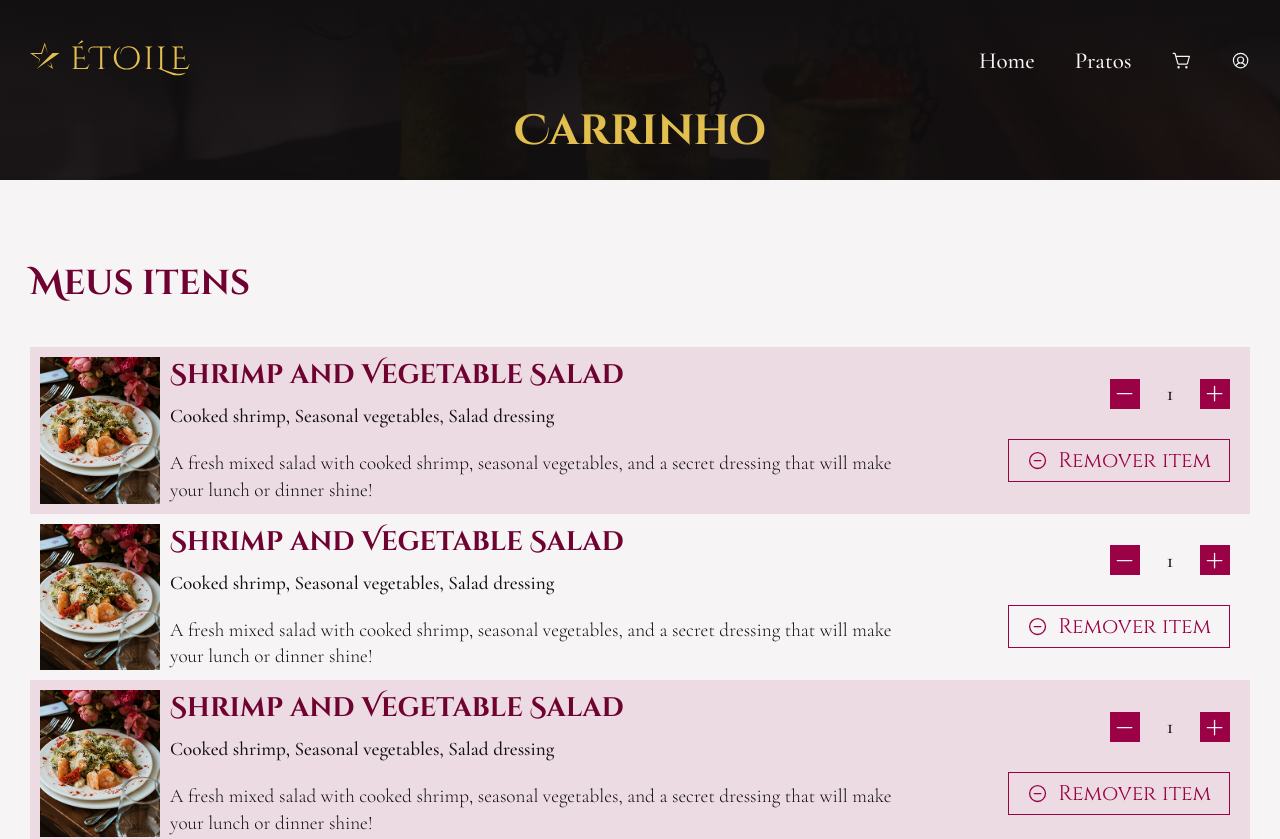
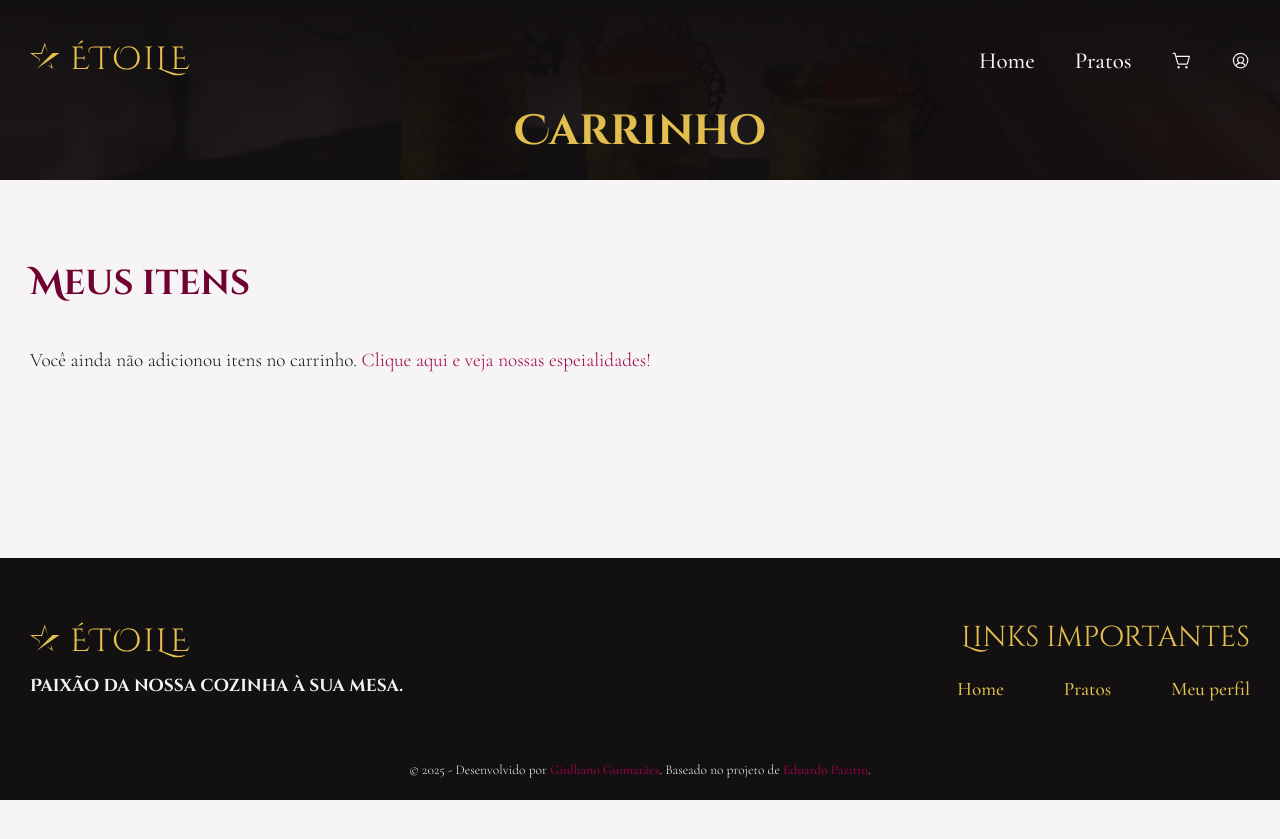
Before and after one commit to giullianoth/Etoile-React, a React (Vite) app: page /carrinho in a window 1280 px wide. Shown: the top 839 px of the page. After the commit the page ends 800 px from the top, so only its background shows below. Built offline with nearby package versions, Linux system fonts and the light colour scheme.

Commit message:
página de carrinho - funcionalidades

```diff
--- a/src/components/pages/cart/CartItem/CartItem.module.css
+++ b/src/components/pages/cart/CartItem/CartItem.module.css
@@ -94,8 +94,12 @@
         flex-basis: calc(100% - 120px - 20px);
     }
 
-    .cartItem__actions, .cartItem__quantity, .cartItem__remove {
+    .cartItem__actions, .cartItem__remove {
         flex-basis: unset;
+    }
+
+    .cartItem__quantity {
+        flex-basis: 160px;
     }
 
     .cartItem__quantity button {
--- a/src/components/pages/cart/CartItem/index.tsx
+++ b/src/components/pages/cart/CartItem/index.tsx
@@ -1,35 +1,78 @@
-import { useState } from "react"
+import { useEffect, useState } from "react"
 import styles from "./CartItem.module.css"
 import { PiMinus, PiMinusCircle, PiPlus } from "react-icons/pi"
+import type { ICartItem } from "../../../../interfaces/cart-item"
+import { plates } from "../../../../data/plates"
+import { useAppContext } from "../../../../context/context"
+import Modal from "react-modal"
+import RemoveCartItem from "../Confirm/RemoveCartItem"
 
 type Props = {
     className?: string
+    cartItem: ICartItem
 }
 
-const CartItem = ({ className }: Props) => {
+const CartItem = ({ className, cartItem }: Props) => {
+    const [modalIsOpen, setModalIsOpen] = useState<boolean>(false)
     const [quantity, setQuantity] = useState<number>(1)
+    const plate = plates.find(plate => plate.id === cartItem.plateId)
+    const { updateQuantity, removeFromCart } = useAppContext().cart
+
+    useEffect(() => {
+        if (cartItem) {
+            setQuantity(cartItem.quantity)
+        }
+    }, [cartItem])
+
+    const handleUpdateQuantity = (mode: "minus" | "plus") => {
+        if (mode === "minus") {
+            const newQuantity = quantity > 1 ? quantity - 1 : quantity
+            updateQuantity(cartItem, newQuantity)
+            setQuantity(newQuantity)
+        }
+
+        if (mode === "plus") {
+            const newQuantity = quantity + 1
+            updateQuantity(cartItem, newQuantity)
+            setQuantity(newQuantity)
+        }
+    }
+
+    const handleRemoveItem = () => {
+        removeFromCart(cartItem)
+        setModalIsOpen(false)
+    }
 
     return (
+        <>
             <article className={styles.cartItem + (className ? ` ${className}` : "")}>
                 <div className={styles.cartItem__image}>
-                <img src="/images/presentation-image-1.jpg" alt="Shrimp and Vegetable Salad" />
+                    <img src={plate?.image ? `/images/plates/${plate.image}` : "/images/no-image.jpg"} alt={plate?.name} />
                 </div>
 
                 <div className={styles.cartItem__info}>
                     <div className={styles.cartItem__text}>
                         <header className={styles.cartItem__name}>
-                        <h3>Shrimp and Vegetable Salad</h3>
+                            <h3>{plate?.name}</h3>
                         </header>
 
-                    <p className={styles.cartItem__ingredients}>Cooked shrimp, Seasonal vegetables, Salad dressing</p>
-                    <p>A fresh mixed salad with cooked shrimp, seasonal vegetables, and a secret dressing that will make your lunch or dinner shine!</p>
+                        <p className={styles.cartItem__ingredients}>
+                            {plate?.ingredients.map((ingredient, index) => (
+                                <span key={`ingredient-${index + 1}`}>
+                                    {ingredient}
+                                    {index + 1 < plate.ingredients.length && <>, </>}
+                                </span>
+                            ))}
+                        </p>
+
+                        <p>{plate?.description}</p>
                     </div>
 
                     <div className={styles.cartItem__actions}>
                         <div className={styles.cartItem__quantity}>
                             <button
                                 className="button primary"
-                            onClick={() => setQuantity(quantity === 1 ? quantity : quantity - 1)}>
+                                onClick={() => handleUpdateQuantity("minus")}>
                                 <PiMinus />
                             </button>
 
@@ -37,18 +80,32 @@ const CartItem = ({ className }: Props) => {
 
                             <button
                                 className="button primary"
-                            onClick={() => setQuantity(quantity + 1)}>
+                                onClick={() => handleUpdateQuantity("plus")}>
                                 <PiPlus />
                             </button>
                         </div>
 
-                    <button className={`button primary outline ${styles.cartItem__remove}`}>
+                        <button
+                            className={`button primary outline ${styles.cartItem__remove}`}
+                            onClick={() => setModalIsOpen(true)}>
                             <PiMinusCircle />
                             Remover item
                         </button>
                     </div>
                 </div>
             </article>
+
+            <Modal
+                isOpen={modalIsOpen}
+                onRequestClose={() => setModalIsOpen(false)}
+                closeTimeoutMS={300}
+                className="modal"
+                overlayClassName="modal-overlay">
+                <RemoveCartItem
+                    onCancel={() => setModalIsOpen(false)}
+                    onConfirm={handleRemoveItem} />
+            </Modal>
+        </>
     )
 }
 
--- a/src/components/pages/cart/CartList/index.tsx
+++ b/src/components/pages/cart/CartList/index.tsx
@@ -1,14 +1,16 @@
-// import { Link } from "react-router-dom"
+import { Link } from "react-router-dom"
 import Container from "../../../Container"
 import styles from "./CartList.module.css"
 import CartItem from "../CartItem"
 import { PiCheck } from "react-icons/pi"
 import { useState } from "react"
 import Modal from "react-modal"
-import Confirm from "../Confirm"
+import Confirm from "../Confirm/Confirm"
+import { useAppContext } from "../../../../context/context"
 
 const CartList = () => {
     const [modalIsOpen, setModalIsOpen] = useState<boolean>(false)
+    const { cart } = useAppContext().cart
 
     return (
         <>
@@ -18,16 +20,16 @@ const CartList = () => {
                         <h2>Meus itens</h2>
                     </header>
 
-                    {/* <p className={styles.cart__empty}>
-                        Você ainda não adicionou itens no carrinho.&nbsp;
-                        <Link to="/pratos">Clique aqui e veja nossas espeialidades!</Link>
-                    </p> */}
-
                     <div>
+                        {cart && cart.length
+                            ? <>
                                 <div className={styles.cart__list}>
-                            <CartItem className={styles.cart__item} />
-                            <CartItem className={styles.cart__item} />
-                            <CartItem className={styles.cart__item} />
+                                    {cart.map((item, index) => (
+                                        <CartItem
+                                            key={`cart-item-${index + 1}`}
+                                            className={styles.cart__item}
+                                            cartItem={item} />
+                                    ))}
                                 </div>
 
                                 <div className={styles.cart__action}>
@@ -38,6 +40,12 @@ const CartList = () => {
                                         Confirmar pedido
                                     </button>
                                 </div>
+                            </>
+
+                            : <p className={styles.cart__empty}>
+                                Você ainda não adicionou itens no carrinho.&nbsp;
+                                <Link to="/pratos">Clique aqui e veja nossas espeialidades!</Link>
+                            </p>}
                     </div>
                 </Container>
             </section>
@@ -50,6 +58,8 @@ const CartList = () => {
                 overlayClassName="modal-overlay">
                 <Confirm onCancel={() => setModalIsOpen(false)} />
             </Modal>
+
+
         </>
     )
 }
--- a/src/components/pages/cart/Confirm/index.tsx
+++ b/src/components/pages/cart/Confirm/Confirm.tsx
@@ -1,16 +1,37 @@
-import { useState, type FormEvent, type MouseEventHandler } from "react"
+import { useState, type FormEvent } from "react"
 import styles from "./Confirm.module.css"
+import { useAppContext } from "../../../../context/context"
+import type { IOrder, IOrderItem } from "../../../../interfaces/order"
+import { users } from "../../../../data/users"
 
 type Props = {
-    onCancel?: MouseEventHandler
+    onCancel: () => void
 }
 
 const Confirm = ({ onCancel }: Props) => {
     const [pickupTime, setPickupTime] = useState<string>("")
+    const { cart } = useAppContext().cart
+    const user = users[0]
 
     const handleSubmit = (event: FormEvent) => {
         event.preventDefault()
-        console.log({ pickupTime })
+
+        const order: IOrder = {
+            id: 1,
+            userId: user.id,
+            pickupTime,
+            pickupStatus: "Pendente"
+        }
+
+        const orderItems: IOrderItem[] = cart.map((item, index) => ({
+            id: index + 1,
+            plateId: item.plateId,
+            orderId: order.id,
+            quantity: item.quantity
+        }))
+
+        console.log(order, ...orderItems)
+        onCancel()
     }
 
     return (
@@ -20,7 +41,7 @@ const Confirm = ({ onCancel }: Props) => {
             </header>
 
             <p className={styles.confirm__text}>
-                Confirme seu pedido para a seguinte data: <strong>18/02/2025</strong>. Qual horário você virá buscar seu pedido?
+                Confirme seu pedido para a seguinte data: <strong>18/02/2025</strong>. Qual horário você virá para a refeição?
             </p>
 
             <form className={styles.confirm__form} onSubmit={handleSubmit}>
--- /dev/null
+++ b/src/components/pages/cart/Confirm/RemoveCartItem.tsx
@@ -0,0 +1,29 @@
+import type { MouseEventHandler } from "react"
+import styles from "./Confirm.module.css"
+
+type Props = {
+    onConfirm?: MouseEventHandler
+    onCancel?: MouseEventHandler
+}
+
+const RemoveCartItem = ({ onCancel, onConfirm }: Props) => {
+    return (
+        <section className={styles.confirm}>
+            <header className={`section-heading ${styles.confirm__titleRemove}`}>
+                <h2>Remover item?</h2>
+            </header>
+
+            <div className={styles.confirm__actions}>
+                <button
+                    className="button primary outline"
+                    onClick={onCancel}>Não</button>
+
+                <button
+                    className="button primary"
+                    onClick={onConfirm}>Sim</button>
+            </div>
+        </section>
+    )
+}
+
+export default RemoveCartItem
--- a/src/hooks/useCart.ts
+++ b/src/hooks/useCart.ts
@@ -8,9 +8,9 @@ export const useCart = () => {
     const addToCart = (data: ICartItem) => {
         let updated: ICartItem[]
 
-        if (cart.some(item => item.quantity === data.quantity)) {
+        if (cart.some(item => item.plateId === data.plateId)) {
             updated = cart.map(item => {
-                if (item.quantity === data.quantity) {
+                if (item.plateId === data.plateId) {
                     item.quantity += data.quantity
                 }
                 return item
--- a/src/index.css
+++ b/src/index.css
@@ -24,7 +24,7 @@
   --color-error-text: #790707;
 
   --color-night-overlay: rgba(19, 16, 17, 0.6);
-  --color-old-gold-overlay: rgba(226, 191, 78, 0.5);
+  --color-old-gold-overlay: rgba(226, 191, 78, 0.3);
   --color-battleship-gray-overlay: rgba(138, 138, 138, 0.5);
   --color-night-gradient: linear-gradient(var(--color-night), rgba(19, 16, 17, 0));
   --color-night-gradient-2: linear-gradient(rgba(19, 16, 17, 0), var(--color-night));
```
Lines whose indentation alone changed are shown as unchanged.
